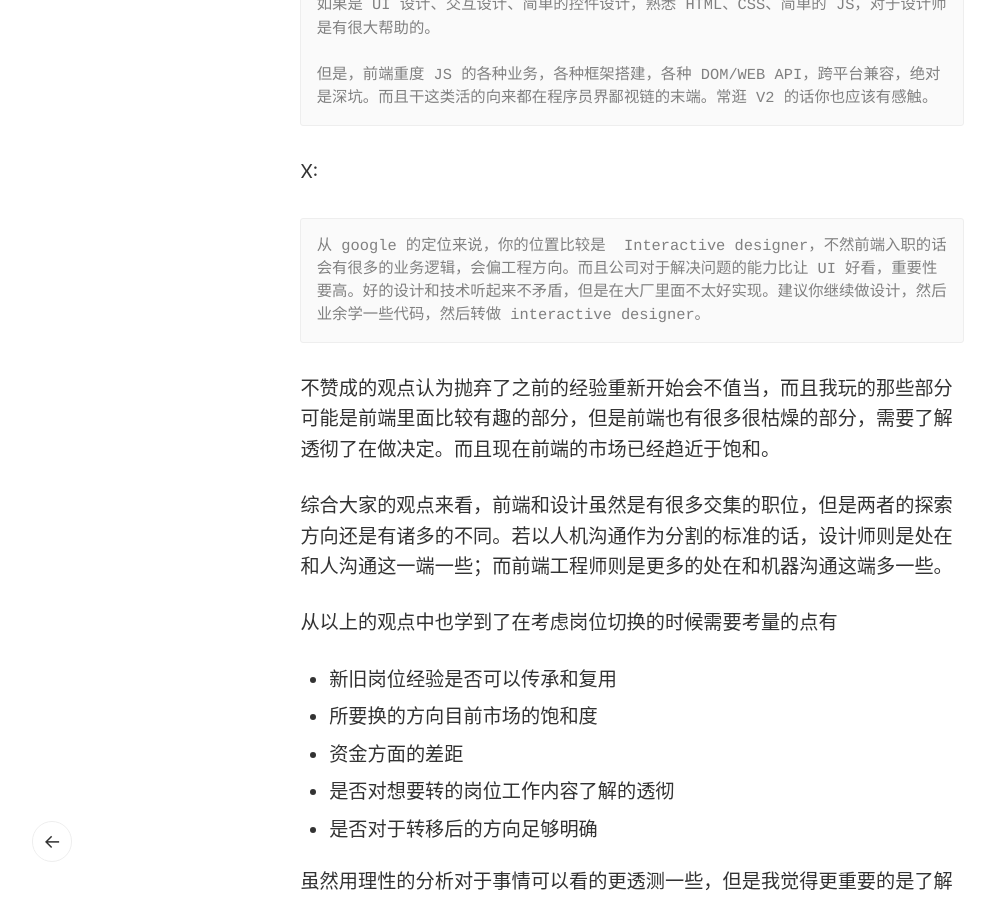
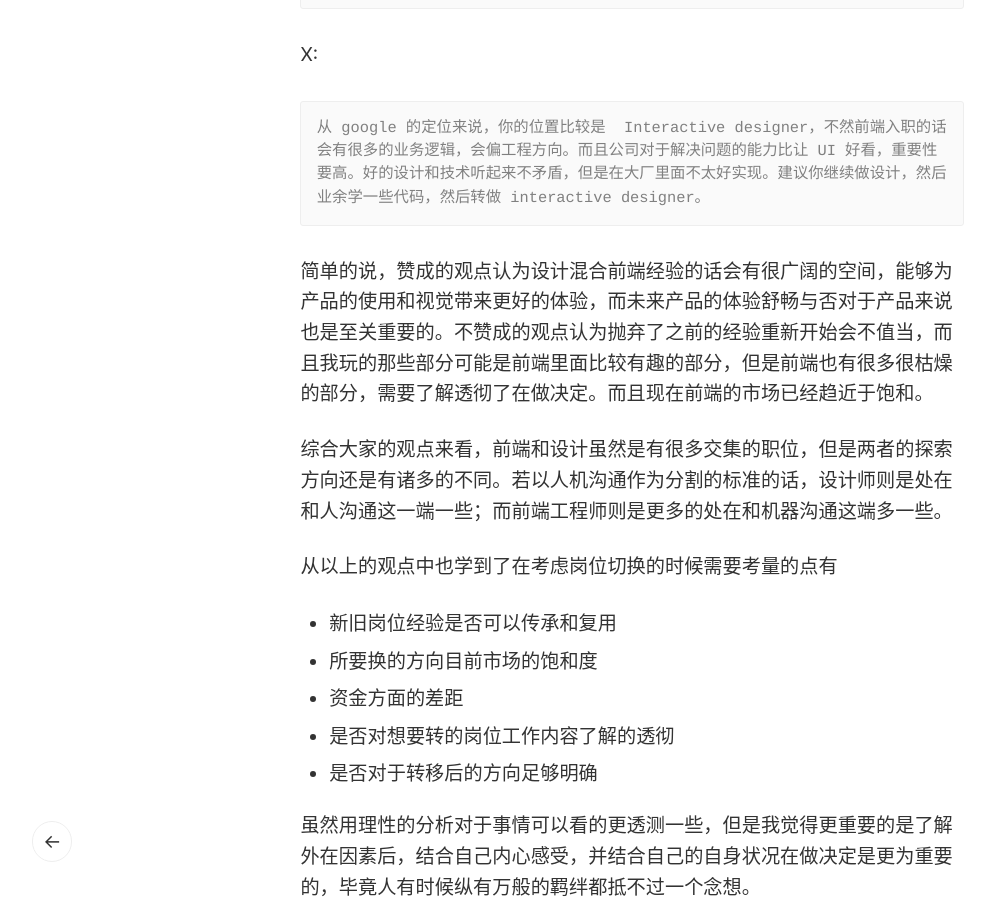
Before and after one commit to sayidh/blog, a Jekyll site: the page built from _posts/2018-05-17-more_design_or_more_coding.markdown, in a window 1280 px wide and 900 px high, scrolled down 3006 px. Shown: the whole window, without its empty margins (8-1003 px from the left). Built offline with Jekyll 4.4.1, drawn with Linux system fonts in a browser that asks for light colours; some of the changed text lies outside the part shown.

Commit message:
little change

```diff
--- a/_posts/2018-05-17-more_design_or_more_coding.markdown
+++ b/_posts/2018-05-17-more_design_or_more_coding.markdown
@@ -89,7 +87,7 @@ X:
 从 google 的定位来说，你的位置比较是  Interactive designer，不然前端入职的话会有很多的业务逻辑，会偏工程方向。而且公司对于解决问题的能力比让 UI 好看，重要性要高。好的设计和技术听起来不矛盾，但是在大厂里面不太好实现。建议你继续做设计，然后业余学一些代码，然后转做 interactive designer。
 {% endhighlight %}
 
-不赞成的观点认为抛弃了之前的经验重新开始会不值当，而且我玩的那些部分可能是前端里面比较有趣的部分，但是前端也有很多很枯燥的部分，需要了解透彻了在做决定。而且现在前端的市场已经趋近于饱和。
+简单的说，赞成的观点认为设计混合前端经验的话会有很广阔的空间，能够为产品的使用和视觉带来更好的体验，而未来产品的体验舒畅与否对于产品来说也是至关重要的。不赞成的观点认为抛弃了之前的经验重新开始会不值当，而且我玩的那些部分可能是前端里面比较有趣的部分，但是前端也有很多很枯燥的部分，需要了解透彻了在做决定。而且现在前端的市场已经趋近于饱和。
 
 综合大家的观点来看，前端和设计虽然是有很多交集的职位，但是两者的探索方向还是有诸多的不同。若以人机沟通作为分割的标准的话，设计师则是处在和人沟通这一端一些；而前端工程师则是更多的处在和机器沟通这端多一些。
 
```
Also changed, not shown: other parts of _posts/2018-05-17-more_design_or_more_coding.markdown (+0 -2 lines), 2 other files.
